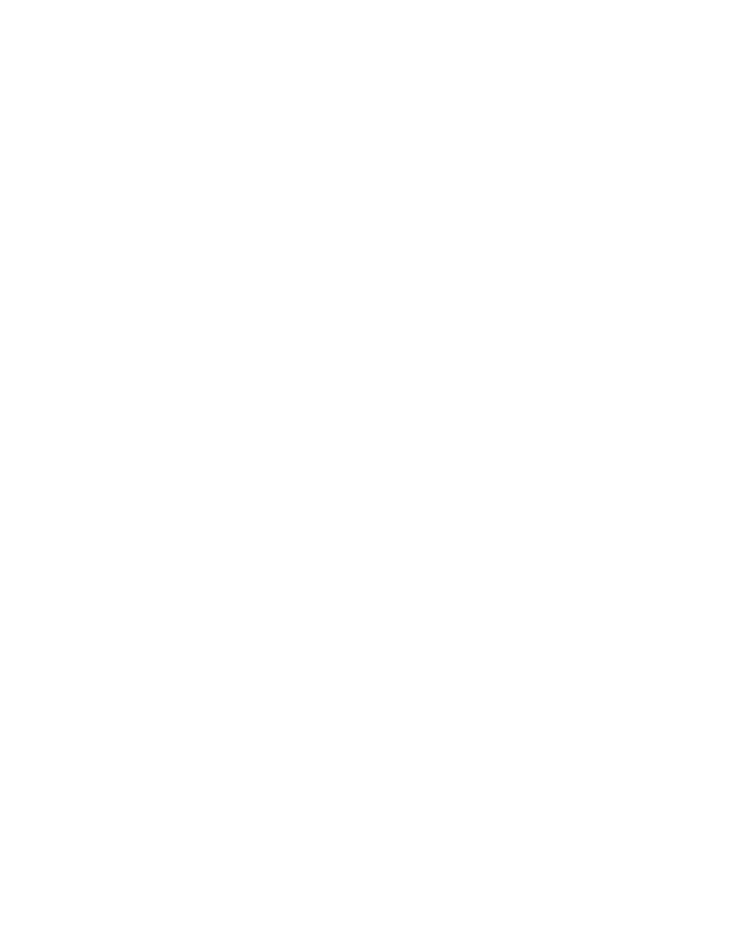
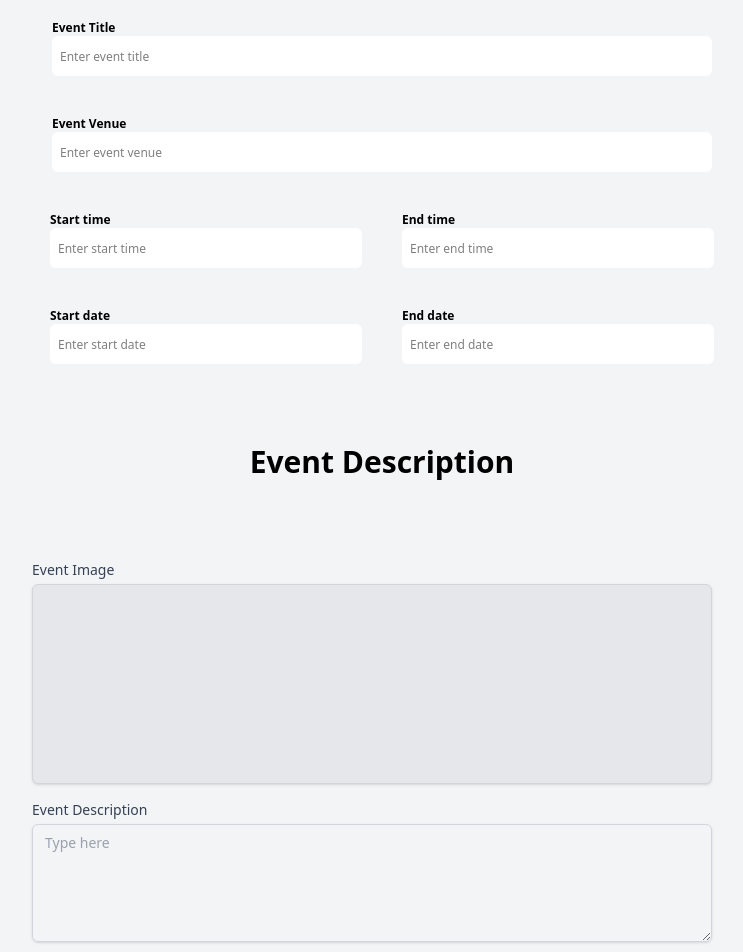
Before and after one commit to InkWell-Hall/event-hive, a React (Vite) app: page /create-event in a window 1280 px wide. Shown: the part 160-1112 px from the top of the page, without its empty margins (258-1001 px from the left). Before the commit the page ends 800 px from the top, so only its background shows below. Built offline with nearby package versions, Linux system fonts and the light colour scheme.

Commit message:
implemented the create event page

```diff
--- a/src/pages/CreateEvent.jsx
+++ b/src/pages/CreateEvent.jsx
@@ -4,8 +4,83 @@
     return (
         <>
             <Navbar />
-            <section>
-                <h1>Welcome to the Create Event Page</h1>
+            <section className="bg-gray-100">
+                <h1 className=" flex text-3xl font-bold items-center justify-center py-4">Create Event</h1>
+                <form action="">
+                    <div className="flex flex-col justify-around items-center">
+                        <div>
+                            <p className="text-xs font-bold mt-10">Event Title</p>
+                            <input type="text" className="h-10 w-165 bg-white text-xs rounded-md px-2"
+                                name="title"
+                                placeholder="Enter event title"
+                            />
+                        </div>
+                        <div>
+                            <p className="text-xs font-bold mt-10">Event Venue</p>
+                            <input type="text" className="h-10 w-165 bg-white text-xs rounded-md px-2"
+                                name="text"
+                                placeholder="Enter event venue" />
+                        </div>
+                        <div className="flex space-x-10">
+                            <div>
+                                <p className="text-xs font-bold mt-10">Start time</p>
+                                <input type="text" className="h-10 w-78 bg-white text-xs rounded-md px-2"
+                                    name="text"
+                                    placeholder="Enter start time"
+                                />
+                            </div>
+                            <div>
+                                <p className="text-xs font-bold mt-10">End time</p>
+                                <input type="text" className="h-10 w-78 bg-white text-xs rounded-md px-2"
+                                    name="text"
+                                    placeholder="Enter end time"
+                                />
+                            </div>
+                        </div>
+                        <div className="flex space-x-10">
+                            <div>
+                                <p className="text-xs font-bold mt-10">Start date</p>
+                                <input type="text" className="h-10 w-78 bg-white text-xs rounded-md px-2"
+                                    name="text"
+                                    placeholder="Enter start date"
+                                />
+                            </div>
+                            <div>
+                                <p className="text-xs font-bold mt-10">End date</p>
+                                <input type="text" className="h-10 w-78 bg-white text-xs rounded-md px-2"
+                                    name="text"
+                                    placeholder="Enter end date"
+                                />
+                            </div>
+                        </div>
+                        <div className="w-[700px] mx-auto ">
+                            <h1 className="font-bold text-3xl py-20 flex justify-around items-center">Event Description</h1>
+                            <div className="mb-4">
+                                <label className="block text-sm font-medium text-gray-700 mb-1 ">Event Image</label>
+                                <input type="file" id="eventImageUpload" className="hidden" />
+                                <label
+                                    htmlFor="eventImageUpload"
+                                    className="cursor-pointer w-170 flex items-center bg-gray-200 justify-center h-[200px] px-4 py-2 border border-gray-300 rounded-md shadow-sm text-sm font-medium text-gray-700 hover:bg-gray-50 focus:outline-none focus:ring-2 focus:ring-offset-2 focus:ring-blue-500 ">
+                                </label>
+
+                            </div>
+                        </div>
+                        <div className="w-[700px] mx-auto ">
+                            <label htmlFor="event-Desciption" className="block text-sm font-medium text-gray-700 mb-1">Event Description</label>
+                            <textarea id="eventDescription"
+                                rows="5"
+                                placeholder="Type here"
+                                className="mt-1 block w-170 px-3 py-2 border border-gray-300 rounded-md shadow-sm focus:outline-none focus:ring-blue-500 focus:border-blue-500 sm:text-sm placeholder-gray-400">
+                            </textarea>
+                        </div>
+                    </div>
+                </form>
+
+
+
+                <div className="flex justify-around items-center py-10">
+                    <button className="h-10 w-170 rounded-md text-white bg-primary">Create Event</button>
+                </div>
             </section>
         </>
     );
```
